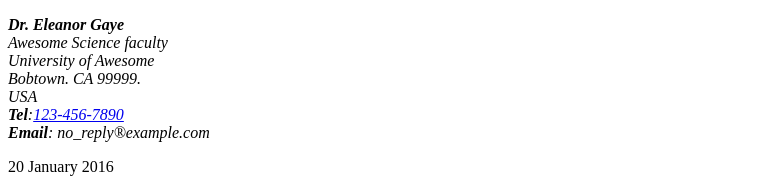
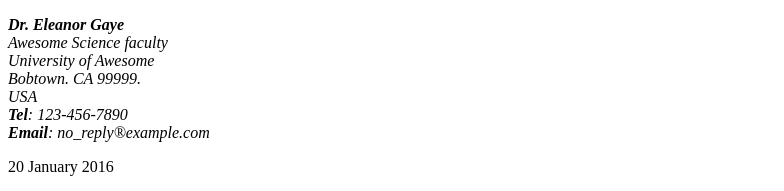
Before and after one commit to AlbertAdair/tarea-carta, a plain HTML site: page index.html in a window 1280 px wide. Shown: the top 191 px of the page, without its empty margins (0-784 px from the left). Drawn offline with Linux system fonts and the light colour scheme.

Commit message:
arreglo de telefono

```diff
--- a/index.html
+++ b/index.html
@@ -6,7 +6,7 @@
     <title>Carta</title>
 </head>
 <body>
-<p><i><b>Dr. Eleanor Gaye</b><br>Awesome Science faculty<br>University of Awesome<br>Bobtown. CA 99999.<br>USA<br><b>Tel</b>:<a href="tel:123-456-7890">123-456-7890</a></b><br><b>Email</b>: no_reply®example.com</i></p>
+<p><i><b>Dr. Eleanor Gaye</b><br>Awesome Science faculty<br>University of Awesome<br>Bobtown. CA 99999.<br>USA<br><b>Tel</b>: 123-456-7890</a></b><br><b>Email</b>: no_reply®example.com</i></p>
 <rh>
 <p>20 January 2016</p>
 <rh>
```
